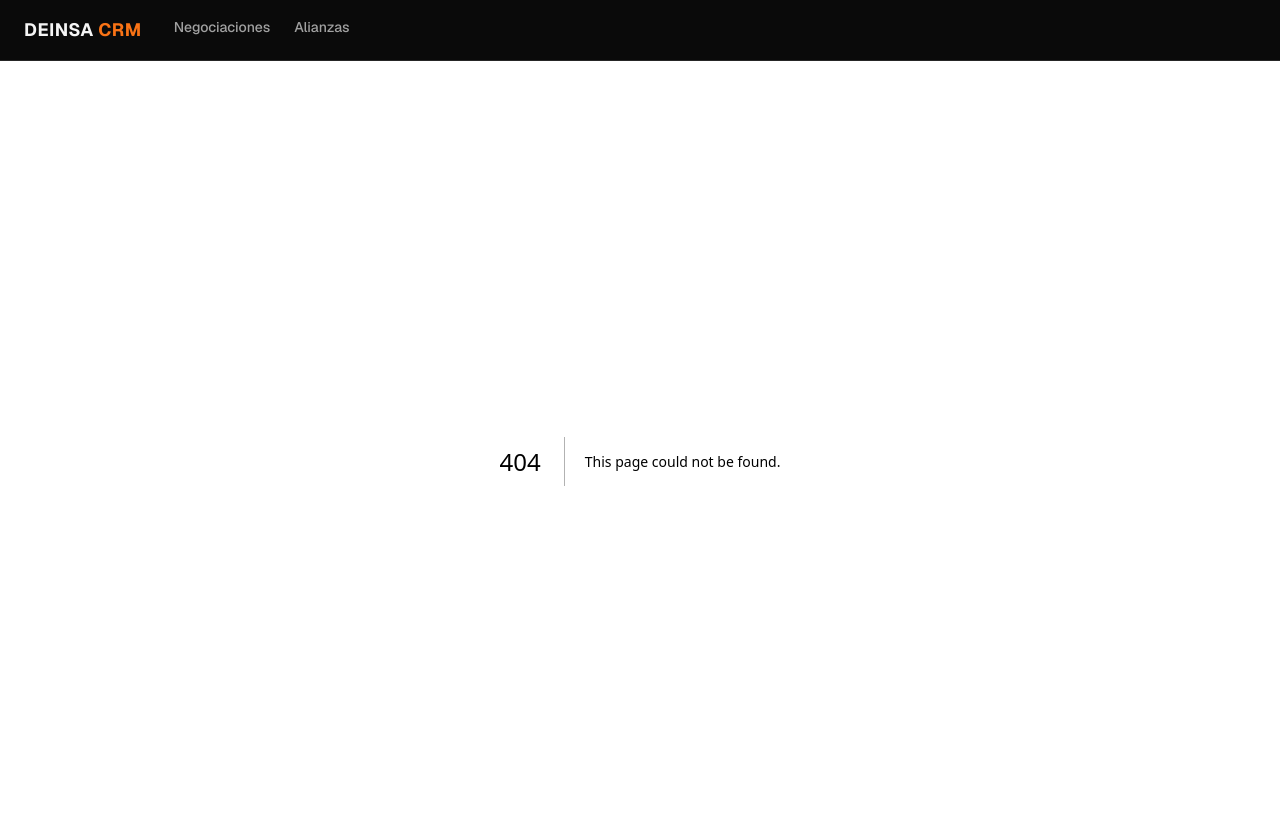
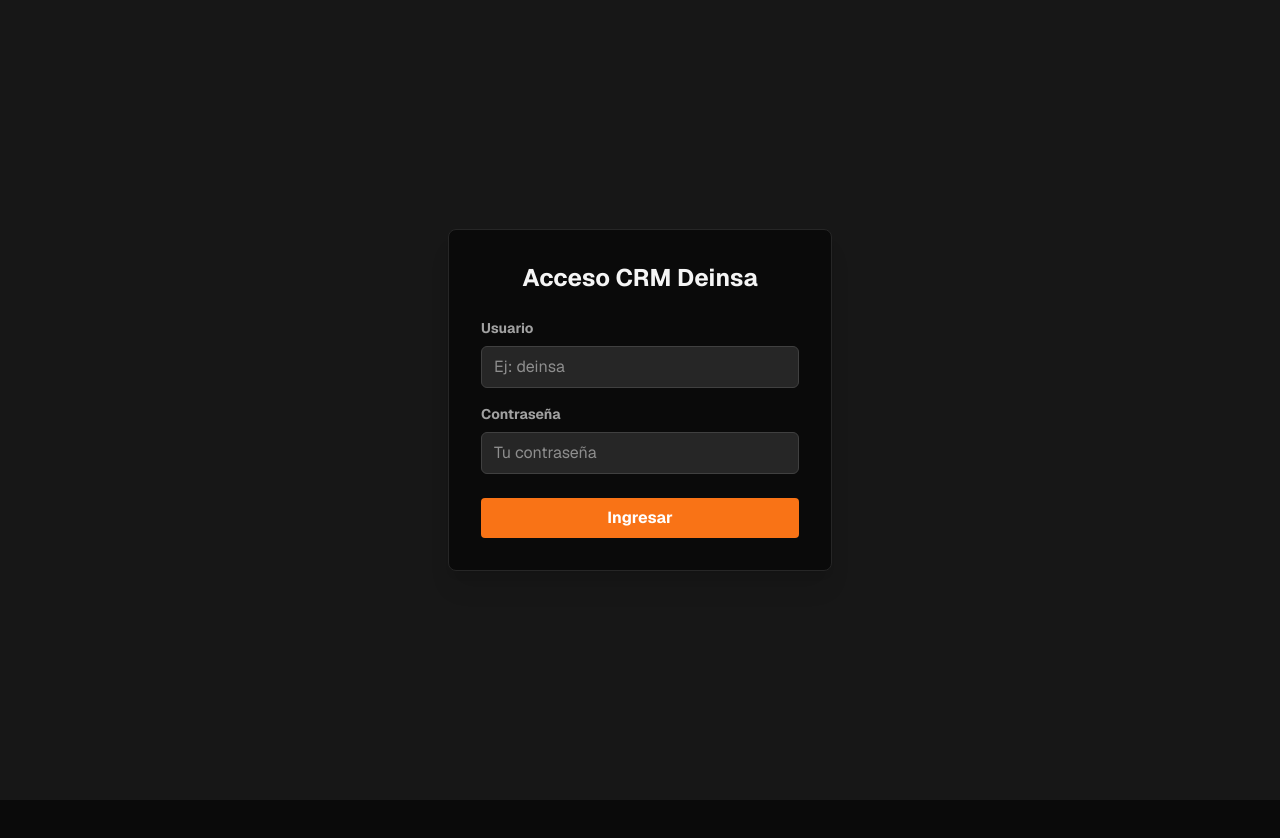
Before and after one commit to luiskayar/CRM_deinsa, a Next.js app: page /login in a window 1280 px wide. Before the commit this address had no page. Shown: the top 838 px of the page. After the commit the page ends 800 px from the top, so only its background shows below. Built offline with nearby package versions, Linux system fonts and the light colour scheme.

Commit message:
seguridad casi completa
ya esta casi completada la seguridad

```diff
--- /dev/null
+++ b/app/api/login/route.ts
@@ -0,0 +1,87 @@
+import { NextResponse } from "next/server";
+import { cookies } from "next/headers";
+import { collection, addDoc } from "firebase/firestore";
+import { db } from "@/lib/firebase"; // Importamos tu base de datos
+
+export async function POST(req: Request) {
+  try {
+    const cookieStore = await cookies();
+    const bloqueadoHasta = cookieStore.get("lockout_time")?.value;
+
+    // 1. Capturamos la información de red para el log de auditoría
+    const ip = req.headers.get("x-forwarded-for") || "IP_Desconocida";
+    const dispositivo = req.headers.get("user-agent") || "Navegador_Desconocido";
+
+    // 2. Verificar si está bloqueado por fuerza bruta
+    if (bloqueadoHasta && Date.now() < parseInt(bloqueadoHasta)) {
+      return NextResponse.json(
+        { error: "Demasiados intentos fallidos. Bloqueado por 15 minutos." },
+        { status: 429 }
+      );
+    }
+
+    const body = await req.json();
+    const { usuario, password } = body;
+
+    const usuarioCorrecto = process.env.CRM_USUARIO || "";
+    const passwordCorrecto = process.env.CRM_PASSWORD || "";
+
+    // 3. SI LAS CREDENCIALES SON CORRECTAS
+    if (usuario === usuarioCorrecto && password === passwordCorrecto) {
+      // Limpiamos los castigos
+      cookieStore.delete("failed_attempts");
+      cookieStore.delete("lockout_time");
+
+      // Damos acceso
+      cookieStore.set("crm_auth", passwordCorrecto, {
+        httpOnly: true,
+        secure: process.env.NODE_ENV === "production",
+        sameSite: "strict",
+        path: "/",
+      });
+
+      // 🔥 GUARDAMOS EL LOG EN FIREBASE (Acceso exitoso)
+      await addDoc(collection(db, "logs_auditoria"), {
+        evento: "LOGIN_EXITOSO",
+        fecha: new Date().toISOString(),
+        ip: ip,
+        dispositivo: dispositivo,
+        usuario_ingresado: usuario
+      });
+
+      return NextResponse.json({ success: true }, { status: 200 });
+    }
+
+    // 4. SI LAS CREDENCIALES SON INCORRECTAS
+    let intentos = parseInt(cookieStore.get("failed_attempts")?.value || "0") + 1;
+
+    // 🔥 GUARDAMOS EL LOG EN FIREBASE (Intento de intrusión)
+    await addDoc(collection(db, "logs_auditoria"), {
+      evento: "INTENTO_FALLIDO",
+      fecha: new Date().toISOString(),
+      ip: ip,
+      dispositivo: dispositivo,
+      usuario_ingresado: usuario,
+      intento_numero: intentos
+    });
+
+    if (intentos >= 5) {
+      cookieStore.set("lockout_time", (Date.now() + 900000).toString(), { path: "/" });
+      return NextResponse.json(
+        { error: "Demasiados intentos fallidos. Bloqueado por 15 minutos." },
+        { status: 429 }
+      );
+    } else {
+      cookieStore.set("failed_attempts", intentos.toString(), { path: "/" });
+      return NextResponse.json(
+        { error: `Credenciales incorrectas. Intento ${intentos} de 5.` },
+        { status: 401 }
+      );
+    }
+  } catch (error) {
+    return NextResponse.json(
+      { error: "Error en el servidor" },
+      { status: 500 }
+    );
+  }
+}
--- /dev/null
+++ b/app/api/logout/route.ts
@@ -0,0 +1,8 @@
+import { NextResponse } from "next/server";
+import { cookies } from "next/headers";
+
+export async function POST() {
+  const cookieStore = await cookies();
+  cookieStore.delete("crm_auth"); // Destruye la llave de acceso
+  return NextResponse.json({ success: true });
+}
--- /dev/null
+++ b/app/login/page.tsx
@@ -0,0 +1,5 @@
+import { LoginForm } from "@/components/Login";
+
+export default function LoginPage() {
+  return <LoginForm />;
+}
--- /dev/null
+++ b/components/Login.tsx
@@ -0,0 +1,87 @@
+"use client";
+
+import { useState } from "react";
+import { useRouter } from "next/navigation";
+
+export function LoginForm() {
+  const [usuario, setUsuario] = useState("");
+  const [password, setPassword] = useState("");
+  const [error, setError] = useState("");
+  const router = useRouter();
+
+  const handleSubmit = async (e: React.FormEvent) => {
+    e.preventDefault();
+    setError("");
+
+    // Llamada a la API que validará contra el .env
+    const res = await fetch("/api/login", {
+      method: "POST",
+      headers: { "Content-Type": "application/json" },
+      body: JSON.stringify({ usuario, password }),
+    });
+
+    const data = await res.json();
+
+    if (res.ok) {
+      router.push("/negociaciones");
+      router.refresh();
+    } else {
+      // Mostramos el error dinámico (ej. bloqueos o credenciales incorrectas)
+      setError(data.error || "Usuario o contraseña incorrectos.");
+    }
+  };
+
+  return (
+    <div className="flex min-h-screen items-center justify-center bg-neutral-900">
+      <form
+        onSubmit={handleSubmit}
+        className="w-full max-w-sm rounded-lg border border-neutral-800 bg-neutral-950 p-8 shadow-xl"
+      >
+        <h2 className="mb-6 text-center text-2xl font-bold text-neutral-100">
+          Acceso CRM Deinsa
+        </h2>
+
+        <div className="mb-4">
+          <label className="mb-2 block text-sm font-bold text-neutral-400">
+            Usuario
+          </label>
+          <input
+            type="text"
+            className="w-full rounded-md border border-neutral-700 bg-neutral-800 px-3 py-2 text-neutral-100 focus:border-deinsa-orange focus:outline-none focus:ring-1 focus:ring-deinsa-orange"
+            placeholder="Ej: deinsa"
+            value={usuario}
+            onChange={(e) => setUsuario(e.target.value)}
+            required
+          />
+        </div>
+
+        <div className="mb-6">
+          <label className="mb-2 block text-sm font-bold text-neutral-400">
+            Contraseña
+          </label>
+          <input
+            type="password"
+            className="w-full rounded-md border border-neutral-700 bg-neutral-800 px-3 py-2 text-neutral-100 focus:border-deinsa-orange focus:outline-none focus:ring-1 focus:ring-deinsa-orange"
+            placeholder="Tu contraseña"
+            value={password}
+            onChange={(e) => setPassword(e.target.value)}
+            required
+          />
+        </div>
+
+        {error && (
+          <div className="mb-4 rounded-md border border-red-900 bg-red-950/40 p-3 text-center text-sm text-red-300">
+            {error}
+          </div>
+        )}
+
+        <button
+          type="submit"
+          className="w-full rounded bg-deinsa-orange px-4 py-2 font-bold text-white transition-opacity hover:opacity-90"
+        >
+          Ingresar
+        </button>
+      </form>
+    </div>
+  );
+}
--- a/components/Navbar.tsx
+++ b/components/Navbar.tsx
@@ -1,7 +1,8 @@
 "use client";
 
 import Link from "next/link";
-import { usePathname } from "next/navigation";
+import { usePathname, useRouter } from "next/navigation";
+import { useEffect } from "react";
 import { BOARD_LABELS } from "@/lib/constants";
 import { BoardType } from "@/lib/types";
 
@@ -12,6 +13,48 @@
 
 export function Navbar() {
   const pathname = usePathname();
+  const router = useRouter();
+
+  // EFECTO DE INACTIVIDAD (15 Minutos)
+  useEffect(() => {
+    // Si estamos en el login, no iniciamos el temporizador
+    if (pathname === "/login") return;
+
+    let timeoutId: NodeJS.Timeout;
+
+    const resetTimer = () => {
+      clearTimeout(timeoutId);
+      // 15 minutos = 15 * 60 * 1000 = 900000 milisegundos
+      timeoutId = setTimeout(async () => {
+        // Llama a la API para borrar la cookie y redirige al login
+        await fetch("/api/logout", { method: "POST" });
+        router.push("/login");
+      }, 900000);
+    };
+
+    // Escuchar cualquier movimiento del usuario para reiniciar el reloj
+    window.addEventListener("mousemove", resetTimer);
+    window.addEventListener("keydown", resetTimer);
+    window.addEventListener("scroll", resetTimer);
+    window.addEventListener("click", resetTimer);
+
+    // Iniciar el reloj por primera vez
+    resetTimer();
+
+    // Limpiar los eventos si el usuario cambia de página
+    return () => {
+      window.removeEventListener("mousemove", resetTimer);
+      window.removeEventListener("keydown", resetTimer);
+      window.removeEventListener("scroll", resetTimer);
+      window.removeEventListener("click", resetTimer);
+      clearTimeout(timeoutId);
+    };
+  }, [pathname, router]);
+
+  // Si estamos en login, ocultamos el Navbar
+  if (pathname === "/login") {
+    return null;
+  }
 
   return (
     <header className="border-b border-neutral-800 bg-neutral-950">
--- /dev/null
+++ b/middleware.ts
@@ -0,0 +1,35 @@
+import { NextResponse } from 'next/server';
+import type { NextRequest } from 'next/server';
+
+export function middleware(req: NextRequest) {
+  // 1. Obtenemos el valor guardado en la cookie y la contraseña actual del .env
+  const authCookie = req.cookies.get('crm_auth')?.value;
+  const passwordActual = process.env.CRM_PASSWORD;
+
+  // 2. Verificamos si la cookie tiene EXACTAMENTE la misma contraseña del .env actual
+  const tieneAccesoValido = authCookie === passwordActual;
+
+  const url = req.nextUrl.clone();
+  const isLoginPage = url.pathname === '/login';
+  const isApiRoute = url.pathname.startsWith('/api/');
+
+  // 3. Si NO tiene la clave correcta (o si los jefes la acaban de cambiar) y quiere entrar al CRM, lo rebotamos al login
+  if (!tieneAccesoValido && !isLoginPage && !isApiRoute) {
+    url.pathname = '/login';
+    return NextResponse.redirect(url);
+  }
+
+  // 4. Si YA tiene la clave correcta e intenta ir a la pantalla de login, lo mandamos al CRM
+  if (tieneAccesoValido && isLoginPage) {
+    url.pathname = '/negociaciones';
+    return NextResponse.redirect(url);
+  }
+
+  // 5. Si todo está en orden, lo dejamos pasar
+  return NextResponse.next();
+}
+
+// Configuración para que el guardia ignore imágenes y archivos internos del sistema
+export const config = {
+  matcher: ['/((?!_next/static|_next/image|favicon.ico|.*\\.svg).*)'],
+};
```
Also changed, not shown: app/api/readme.md (added).
